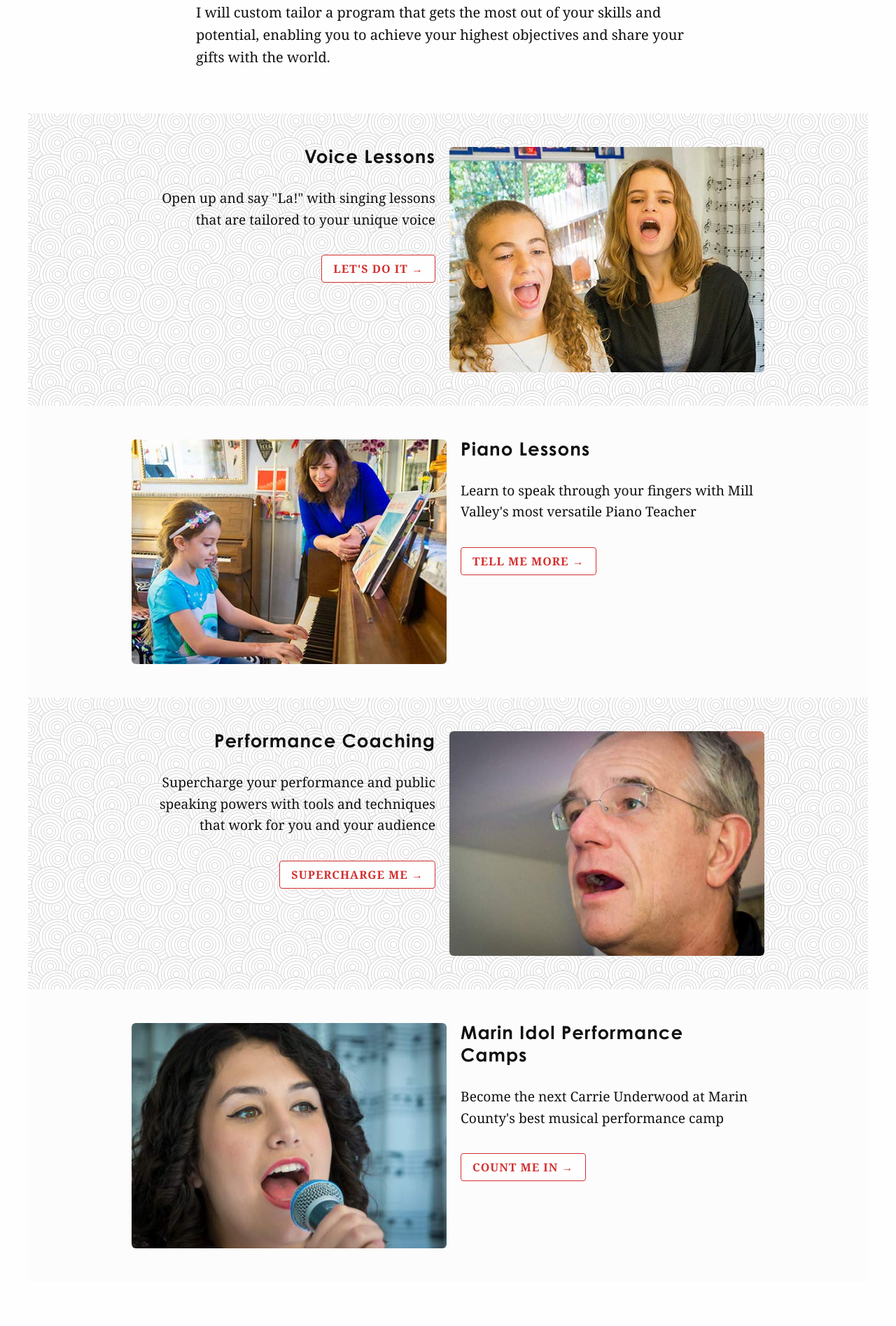
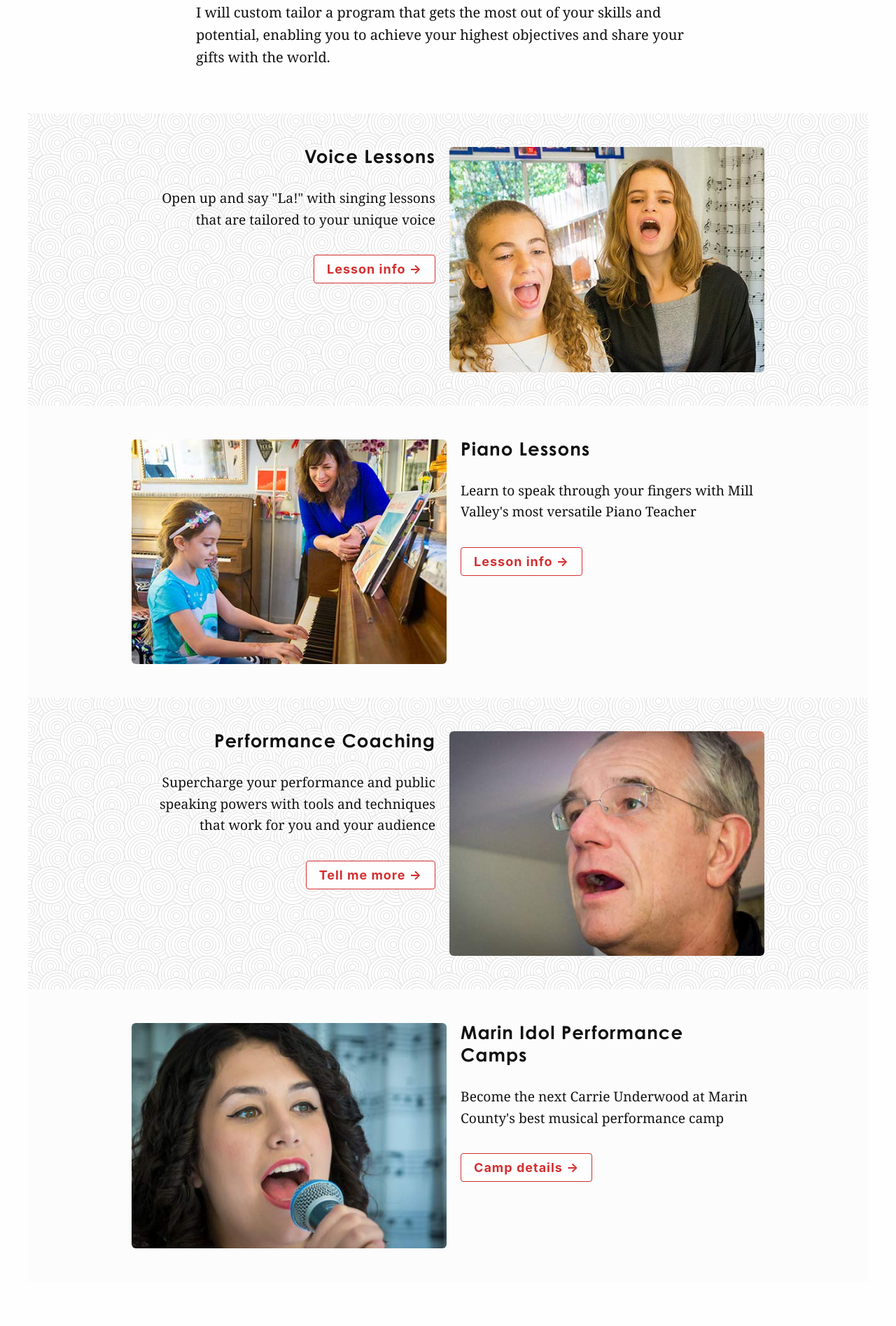
Before and after one commit to cchaiken/ccms, a Jekyll site: the page built from index.md, in a window 1280 px wide. Shown: the part 3280-5175 px from the top of the page at 70% size. Built offline with Jekyll 4.4.1, drawn with Linux system fonts in a browser that asks for light colours; some web fonts are replaced.

Commit message:
Updated Index and 2 other files

```diff
--- a/_sass/structure/_sections.scss
+++ b/_sass/structure/_sections.scss
@@ -21,7 +21,7 @@ section {
   background: url($pattern);
   position: relative;
   &::after {
-    background: rgba(255,255,255,.2);
+    background: rgba(255,255,255,.4);
     content: '';
     display: block;
     position: absolute; top: 0; right: 0; bottom: 0; left: 0;
@@ -209,18 +209,28 @@ section {
   padding: 0;
   @media (min-width: 600px) { margin: 0 0 1.8em; }
 }
+.pattern {
+  .lesson-title, .lesson-blurb {
+    text-shadow: 0px 0px 3px white,
+                 0px 0px 5px white,
+                 0px 0px 10px white,
+                 0px 0px 15px white,
+                 0px 0px 20px white;
+  }
+}
 .lesson-cta {
   background-color: $c-primary-light;
   border: 1px solid $c-secondary;
   border-radius: 4px;
   color: $c-secondary;
   display: inline-block;
+  font-family: $font-body-secondary;
+  font-size: 18px;
   font-weight: bold;
   letter-spacing: 1px;
   margin-bottom: 1em;
   padding: .5em 1em;
   text-decoration: none;
-  text-transform: uppercase;
   transition: all .2s linear;
 
   i { font-size: 150%; font-weight: bold; margin-left: .1em; }
--- a/index.md
+++ b/index.md
@@ -22,25 +22,25 @@ lessons:
     voice
   image: "/uploads/home-voice.jpg"
   link: voice-lessons
-  cta: Let's do it
+  cta: Lesson info
 - heading: Piano Lessons
   blurb: Learn to speak through your fingers with Mill Valley's most versatile Piano
     Teacher
   image: "/uploads/home-piano.jpg"
   link: piano-lessons
-  cta: Tell me more
+  cta: Lesson info
 - heading: Performance Coaching
   blurb: Supercharge your performance and public speaking powers with tools and techniques
     that work for you and your audience
   image: "/uploads/home-page-performance-coaching.jpg"
   link: performance-coaching
-  cta: Supercharge me
+  cta: Tell me more
 - heading: Marin Idol Performance Camps
   blurb: Become the next Carrie Underwood at Marin County's best musical performance
     camp
   image: "/uploads/home-page-marin-idol.jpg"
   link: marin-idol-performance-camps
-  cta: Count me in
+  cta: Camp details
 colophon: Banner image by <a href="http://markdeanphotography.com/" target="_blank">Mark
   Dean Photography</a>
 ---
```
Also changed, not shown: piano-lessons.md (+1 -1 lines).
